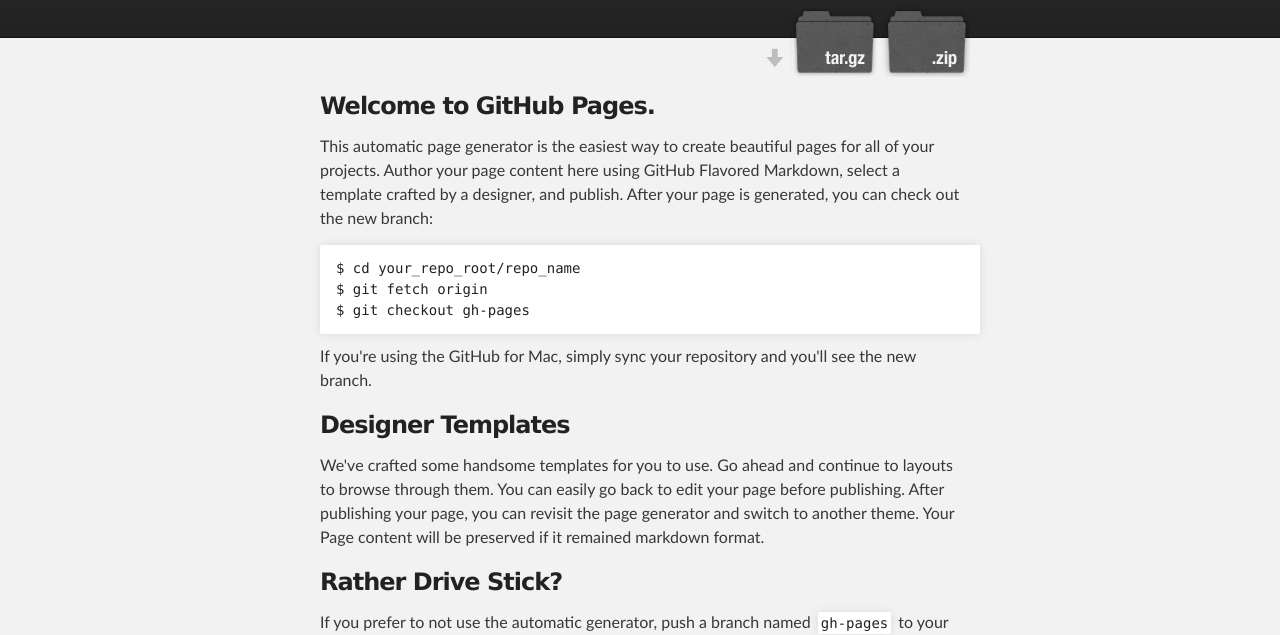
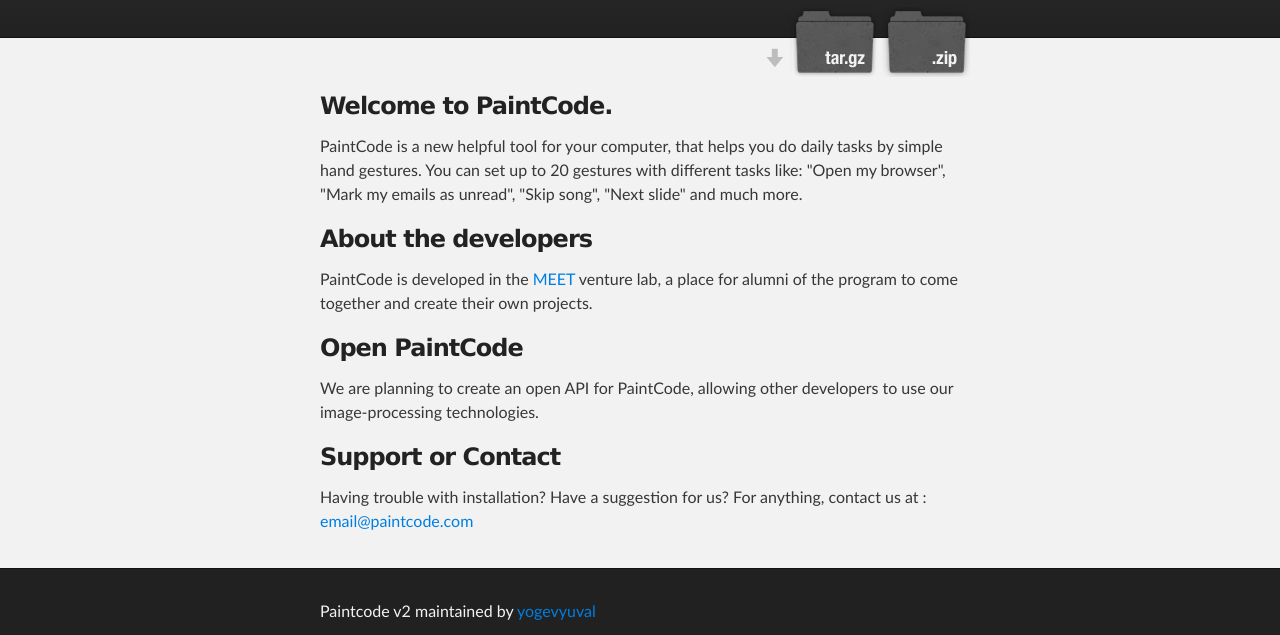
Before and after one commit to yogevyuval/paintcode_v2, a plain HTML site: page index.html in a window 1280 px wide. Shown: the part 172-807 px from the top of the page. Drawn offline with Linux system fonts and the light colour scheme.

```diff
--- a/index.html
+++ b/index.html
@@ -31,32 +31,21 @@
     <!-- MAIN CONTENT -->
     <div id="main_content_wrap" class="outer">
       <section id="main_content" class="inner">
-        <h3>Welcome to GitHub Pages.</h3>
+        <h3>Welcome to PaintCode.</h3>
 
-<p>This automatic page generator is the easiest way to create beautiful pages for all of your projects. Author your page content here using GitHub Flavored Markdown, select a template crafted by a designer, and publish. After your page is generated, you can check out the new branch:</p>
+<p>PaintCode is a new helpful tool for your computer, that helps you do daily tasks by simple hand gestures. You can set up to 20 gestures with different tasks like: "Open my browser", "Mark my emails as unread", "Skip song", "Next slide" and much more.</p>
 
-<pre><code>$ cd your_repo_root/repo_name
-$ git fetch origin
-$ git checkout gh-pages
-</code></pre>
+<h3>About the developers</h3>
 
-<p>If you're using the GitHub for Mac, simply sync your repository and you'll see the new branch.</p>
+<p>PaintCode is developed in the <a href="www.meet.mit.edu">MEET</a> venture lab, a place for alumni of the program to come together and create their own projects.</p>
 
-<h3>Designer Templates</h3>
+<h3>Open PaintCode</h3>
 
-<p>We've crafted some handsome templates for you to use. Go ahead and continue to layouts to browse through them. You can easily go back to edit your page before publishing. After publishing your page, you can revisit the page generator and switch to another theme. Your Page content will be preserved if it remained markdown format.</p>
-
-<h3>Rather Drive Stick?</h3>
-
-<p>If you prefer to not use the automatic generator, push a branch named <code>gh-pages</code> to your repository to create a page manually. In addition to supporting regular HTML content, GitHub Pages support Jekyll, a simple, blog aware static site generator written by our own Tom Preston-Werner. Jekyll makes it easy to create site-wide headers and footers without having to copy them across every page. It also offers intelligent blog support and other advanced templating features.</p>
-
-<h3>Authors and Contributors</h3>
-
-<p>You can <a href="https://github.com/blog/821" class="user-mention">@mention</a> a GitHub username to generate a link to their profile. The resulting <code>&lt;a&gt;</code> element will link to the contributor's GitHub Profile. For example: In 2007, Chris Wanstrath (<a href="https://github.com/defunkt" class="user-mention">@defunkt</a>), PJ Hyett (<a href="https://github.com/pjhyett" class="user-mention">@pjhyett</a>), and Tom Preston-Werner (<a href="https://github.com/mojombo" class="user-mention">@mojombo</a>) founded GitHub.</p>
+<p>We are planning to create an open API for PaintCode, allowing other developers to use our image-processing technologies.</p>
 
 <h3>Support or Contact</h3>
 
-<p>Having trouble with Pages? Check out the documentation at <a href="http://help.github.com/pages">http://help.github.com/pages</a> or contact <a href="mailto:support@github.com">support@github.com</a> and we’ll help you sort it out.</p>
+<p>Having trouble with installation? Have a suggestion for us? For anything, contact us at : <a href="mailto:email@paintcode.com">email@paintcode.com</a></p>
       </section>
     </div>
 
```
Also changed, not shown: params.json (+1 -1 lines).
